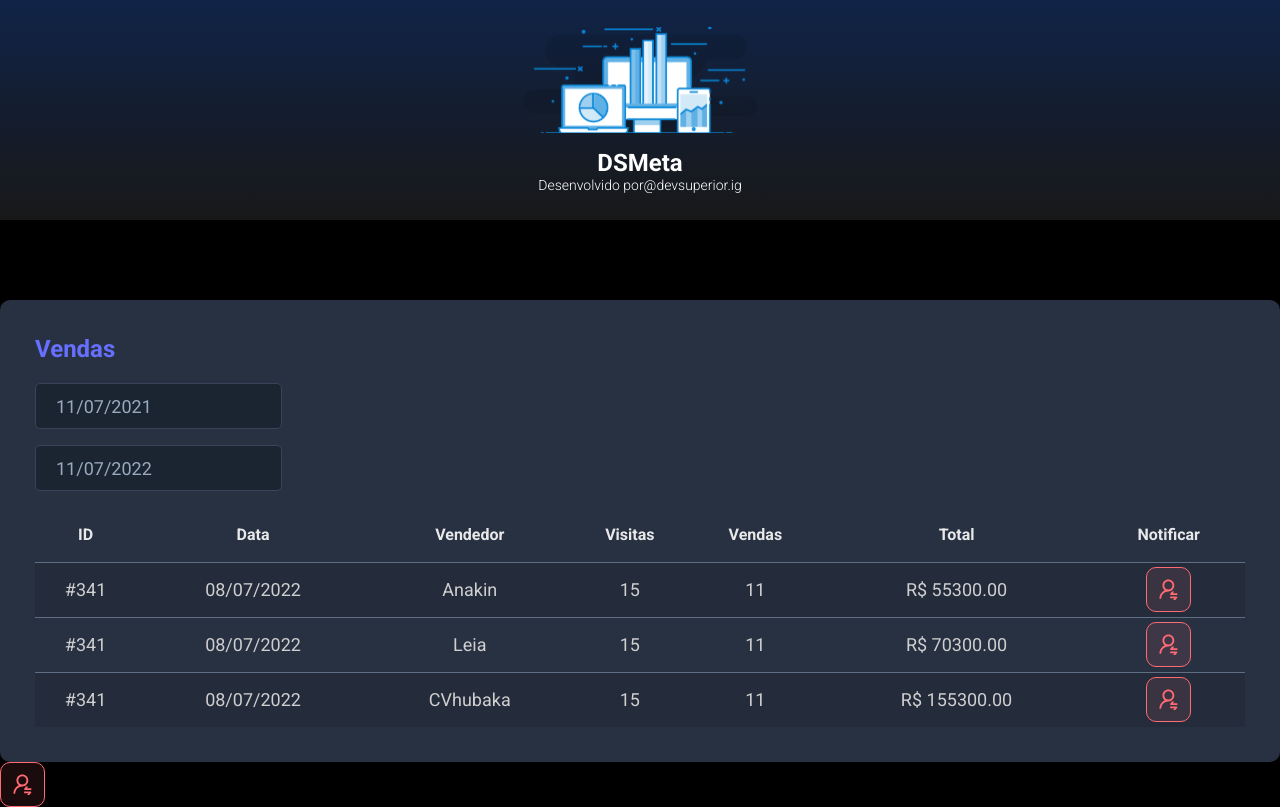
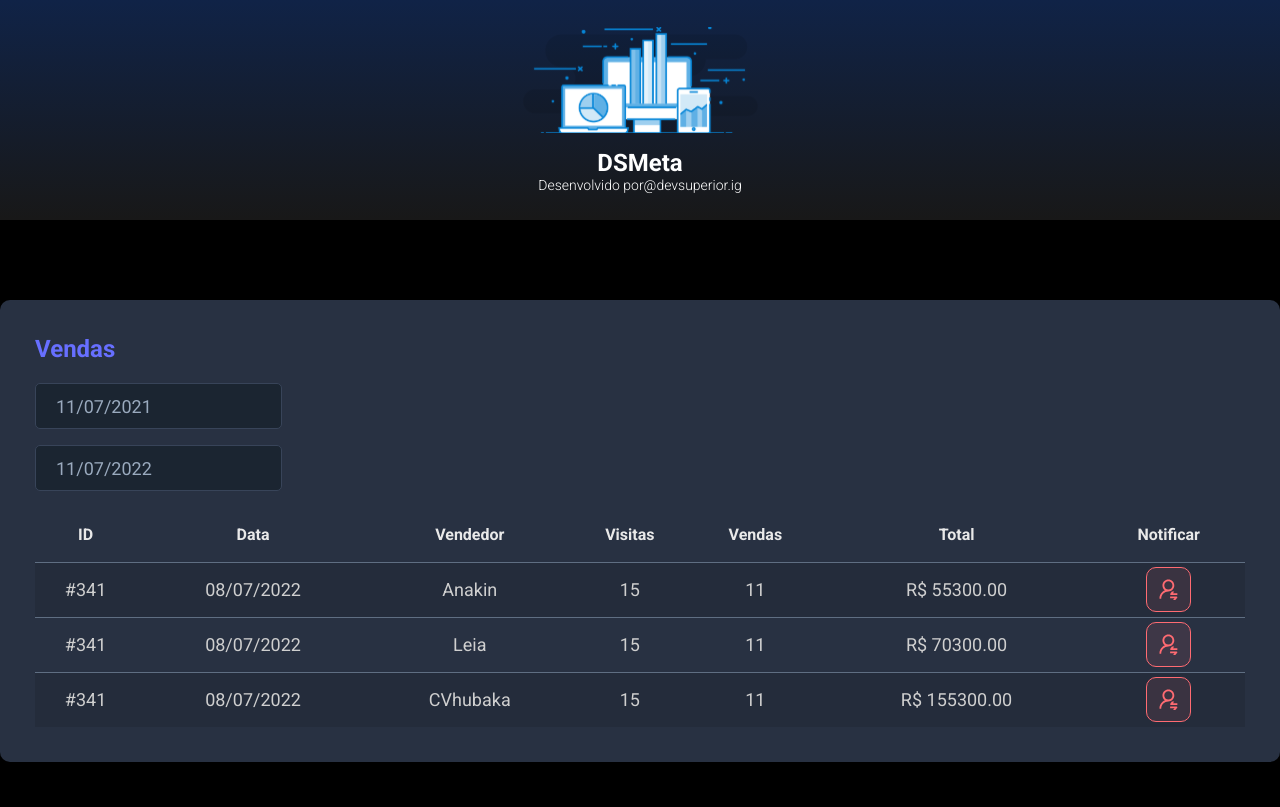
Before and after one commit to ajoluam/dsmeta, a React (Vite) app in the folder frontend/: page / in a window 1280 px wide. Built offline with nearby package versions, Linux system fonts and the light colour scheme.

Commit message:
Ajuste App tsx

```diff
--- a/frontend/src/App.tsx
+++ b/frontend/src/App.tsx
@@ -5,21 +5,15 @@ import SalesCardComponent from './components/SalesCard';
 function App() {
     return (
         <>
-
-    <HeaderComponent/>
+            <HeaderComponent />
             <main>
-        <section id="sales">
-            <div className='dsmeta-container'>
-
-            </div>
+                <section id='sales'>
+                    <div className='dsmeta-container'></div>
                 </section>
             </main>
             <SalesCardComponent />
-    <NotificationButton/>
         </>
-
-  )
-
+    );
 }
 
 export default App;
```
Lines whose indentation alone changed are shown as unchanged.
